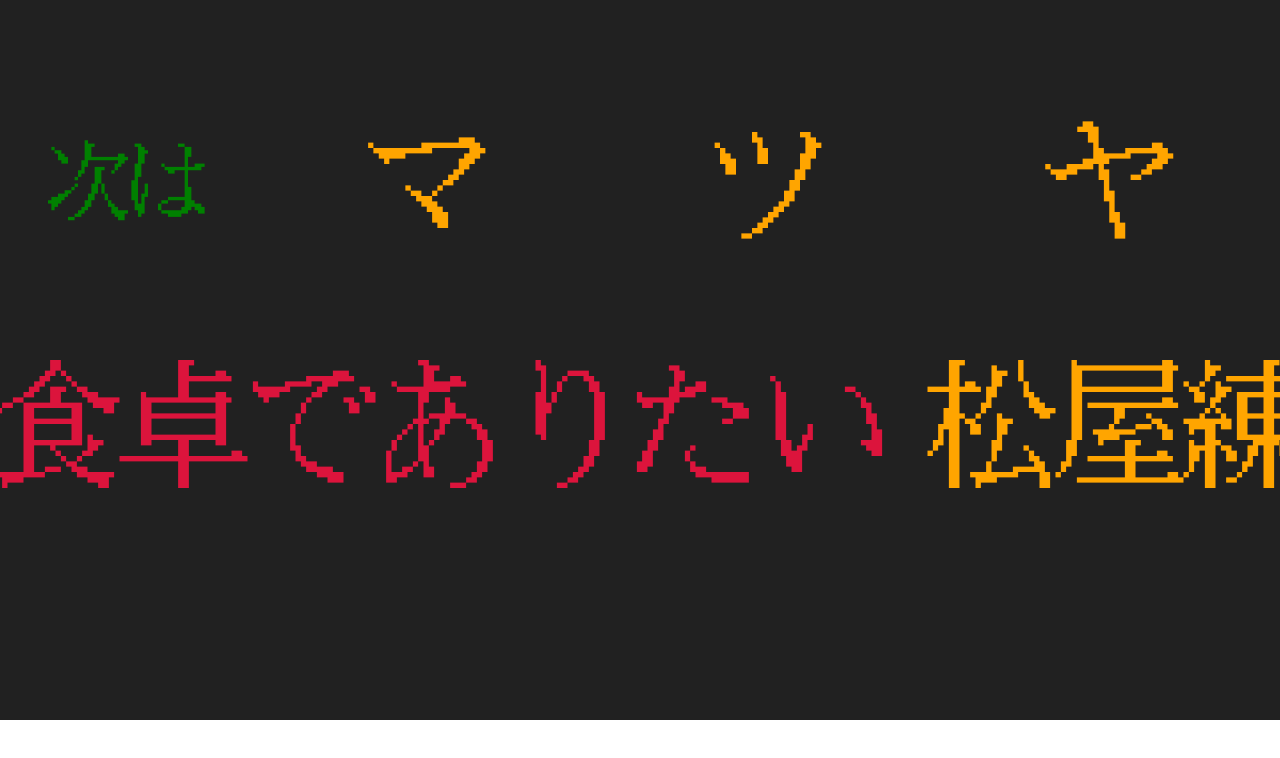
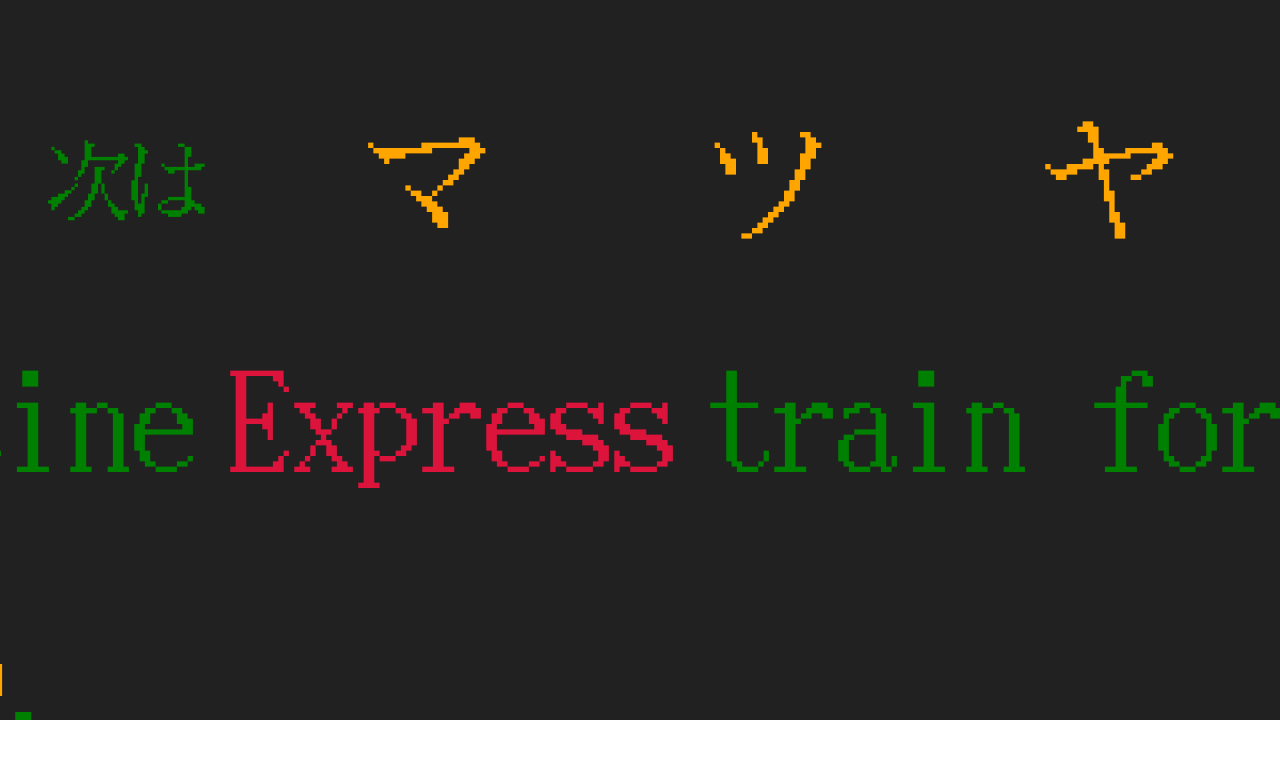
Before and after one commit to exp-tk/ledgen, a Next.js app: page / in a window 1280 px wide. Shown: the top 758 px of the page. Built offline with nearby package versions, Linux system fonts and the light colour scheme.

Commit message:
ブロック実装WIP

```diff
--- a/app/components/LEDBoard.module.css
+++ b/app/components/LEDBoard.module.css
@@ -9,6 +9,14 @@
   display: flex;
   justify-content: center;
   align-items: center;
-  gap: 2.5rem;
-  margin-right: 10rem;
 }
+
+.space {
+  width: 2rem;
+}
+.separator {
+  width: 10rem;
+}
+.narrow {
+  margin: 0 -2rem;
+}
--- a/app/components/LEDBoard.tsx
+++ b/app/components/LEDBoard.tsx
@@ -1,16 +1,34 @@
+import { useAtomValue } from "jotai";
 import Marquee from "react-fast-marquee";
+import { blockAtom } from "../state/block";
 import style from "./LEDBoard.module.css";
 import { Text } from "./Text";
 
-export const LEDBoard = () => (
+export const LEDBoard = () => {
+  const blocks = useAtomValue(blockAtom);
+  console.warn(blocks);
+  return (
     <Marquee className={style.marquee} gradient={false} speed={750}>
       <div className={style.container}>
-      <Text size="big">この電車は、松屋線</Text>
+        {blocks.map((block) =>
+          // TODO: 定数化
+          block.type !== "space" &&
+          block.type !== "separator" &&
+          block.type !== "narrow" ? (
+            <Text key={block.id} size="big" color={block.textColor ?? "green"}>
+              {block.value}
+            </Text>
+          ) : (
+            <div key={block.id} className={style[block.type]} />
+          )
+        )}
+        <div className={style.separator} />
+        {/* <Text size="big">この電車は、{lineName}</Text>
         <Text color="red" size="big">
-        急行
+          {trainTypeName}
         </Text>
         <Text color="orange" size="big">
-        朕邸行き
+          {finalDestinationName}行き
         </Text>
         <Text size="big">です。</Text>
         <Text color="red" size="big">
@@ -22,15 +40,16 @@
         <Text size="big">はこちらでお降りください。</Text>
       </div>
       <div className={style.container}>
-      <Text size="big">This is the Matsuya Line</Text>
+        <Text size="big">This is the {lineNameRoman}</Text>
         <Text color="red" size="big">
-        Express
+          {trainTypeNameRoman}
         </Text>
         <Text size="big">train for</Text>
         <Text color="orange" size="big">
-        TK Residence(TK-28)
+          {finalDestinationNameRoman}({finalDestinationNumber})
           <Text size="big">.</Text>
-      </Text>
+        </Text> */}
       </div>
     </Marquee>
   );
+};
--- a/app/components/Text.module.css
+++ b/app/components/Text.module.css
@@ -4,18 +4,6 @@
   justify-content: center;
   align-items: center;
   flex-shrink: 1;
-}
-
-.green {
-  color: green;
-}
-
-.orange {
-  color: orange;
-}
-
-.red {
-  color: crimson;
 }
 
 .normal {
--- a/app/components/Text.tsx
+++ b/app/components/Text.tsx
@@ -3,7 +3,7 @@
 
 type Props = {
   size?: "normal" | "big";
-  color?: "green" | "orange" | "red";
+  color?: string;
   children: ReactNode;
   enableSpacing?: boolean;
 };
@@ -23,11 +23,8 @@
           .map((c) => (
             <p
               key={c}
-              className={[
-                style.base,
-                style[size],
-                style[color],
-              ].join(" ")}
+              style={{ color }}
+              className={[style.base, style[size]].join(" ")}
             >
               {c}
             </p>
@@ -37,7 +34,7 @@
   }
 
   return (
-    <p className={[style.base, style[size], style[color]].join(" ")}>
+    <p className={[style.base, style[size]].join(" ")} style={{ color }}>
       {children}
     </p>
   );
--- /dev/null
+++ b/app/state/block.ts
@@ -0,0 +1,187 @@
+import { atom } from "jotai";
+import uniqueId from "lodash/uniqueId";
+
+type BlockType =
+  | "stationName"
+  | "stationNameKana"
+  | "stationNameRoman"
+  | "stationNumber"
+  | "lineName"
+  | "lineNameRoman"
+  | "trainTypeName"
+  | "trainTypeNameRoman"
+  | "finalDestinationName"
+  | "finalDestinationNameRoman"
+  | "finalDestinationNumber"
+  | "customText";
+
+type SpecialBlockType = "space" | "separator" | "narrow";
+
+type Block = {
+  readonly id: string;
+  readonly label: string;
+  readonly type: BlockType | SpecialBlockType;
+  value?: string;
+  textColor?: string;
+};
+
+type ColorPresetKey = "green" | "orange" | "red";
+const COLOR_PREST: Record<ColorPresetKey, string> = {
+  green: "green",
+  orange: "orange",
+  red: "crimson",
+} as const;
+
+const INITIAL_BLOCK_MAP: Record<BlockType, Block> = {
+  stationName: {
+    id: uniqueId(),
+    label: "駅名",
+    type: "stationName",
+    value: "松屋",
+    textColor: COLOR_PREST.orange,
+  },
+  stationNameKana: {
+    id: uniqueId(),
+    label: "駅名(読み)",
+    type: "stationNameKana",
+    value: "マツヤ",
+    textColor: COLOR_PREST.orange,
+  },
+  stationNameRoman: {
+    id: uniqueId(),
+    label: "駅名(ローマ字)",
+    type: "stationNameRoman",
+    value: "Matsuya",
+    textColor: COLOR_PREST.orange,
+  },
+  stationNumber: {
+    id: uniqueId(),
+    label: "駅番号",
+    type: "stationNumber",
+    value: "TK-28",
+    textColor: COLOR_PREST.orange,
+  },
+  lineName: {
+    id: uniqueId(),
+    label: "路線名",
+    type: "lineName",
+    value: "松屋線",
+    textColor: COLOR_PREST.green,
+  },
+  lineNameRoman: {
+    id: uniqueId(),
+    label: "路線名(ローマ字)",
+    type: "lineNameRoman",
+    value: "Matsuya Line",
+    textColor: COLOR_PREST.green,
+  },
+  trainTypeName: {
+    id: uniqueId(),
+    label: "種別名",
+    type: "trainTypeName",
+    value: "急行",
+    textColor: COLOR_PREST.red,
+  },
+  trainTypeNameRoman: {
+    id: uniqueId(),
+    label: "種別名(ローマ字)",
+    type: "trainTypeNameRoman",
+    value: "Express",
+    textColor: COLOR_PREST.red,
+  },
+  finalDestinationName: {
+    id: uniqueId(),
+    label: "終着駅",
+    type: "finalDestinationName",
+    value: "朕邸",
+    textColor: COLOR_PREST.orange,
+  },
+  finalDestinationNameRoman: {
+    id: uniqueId(),
+    label: "終着駅(ローマ字)",
+    type: "finalDestinationNameRoman",
+    value: "TK Residence",
+    textColor: COLOR_PREST.orange,
+  },
+  finalDestinationNumber: {
+    id: uniqueId(),
+    label: "終着駅番号",
+    type: "finalDestinationNumber",
+    value: "TK-28",
+    textColor: COLOR_PREST.orange,
+  },
+  customText: {
+    id: uniqueId(),
+    label: "カスタムテキスト",
+    type: "customText",
+    value: "",
+    textColor: COLOR_PREST.green,
+  },
+} as const;
+
+const SPECIAL_BLOCK_MAP: Record<SpecialBlockType, Block> = {
+  space: {
+    id: uniqueId(),
+    label: "スペース",
+    type: "space",
+  },
+  narrow: {
+    id: uniqueId(),
+    label: "スペース打ち消し",
+    type: "narrow",
+  },
+  separator: {
+    id: uniqueId(),
+    label: "スペース(大)",
+    type: "separator",
+  },
+};
+
+const makeCustomTextBlock = (
+  value: string,
+  textColor: ColorPresetKey = "green"
+): Block => ({
+  ...INITIAL_BLOCK_MAP.customText,
+  textColor,
+  value,
+});
+
+const makeStationNumberWithBracketBlocks = (): Block[] => [
+  SPECIAL_BLOCK_MAP.narrow,
+  makeCustomTextBlock("(", "orange"),
+  SPECIAL_BLOCK_MAP.narrow,
+  INITIAL_BLOCK_MAP.finalDestinationNumber,
+  SPECIAL_BLOCK_MAP.narrow,
+  makeCustomTextBlock(")", "orange"),
+  SPECIAL_BLOCK_MAP.narrow,
+];
+
+const japaneseInitialBlocks: Block[] = [
+  makeCustomTextBlock("この電車は、"),
+  INITIAL_BLOCK_MAP.lineName,
+  SPECIAL_BLOCK_MAP.space,
+  INITIAL_BLOCK_MAP.trainTypeName,
+  SPECIAL_BLOCK_MAP.space,
+  INITIAL_BLOCK_MAP.finalDestinationName,
+  makeCustomTextBlock("行き", "orange"),
+  SPECIAL_BLOCK_MAP.space,
+  makeCustomTextBlock("です。", "green"),
+];
+
+const englishInitialBlocks: Block[] = [
+  makeCustomTextBlock("This is the"),
+  INITIAL_BLOCK_MAP.lineNameRoman,
+  INITIAL_BLOCK_MAP.trainTypeNameRoman,
+  makeCustomTextBlock("train for"),
+  INITIAL_BLOCK_MAP.finalDestinationNameRoman,
+  ...makeStationNumberWithBracketBlocks(),
+  makeCustomTextBlock("."),
+].flatMap((blk) => [blk, SPECIAL_BLOCK_MAP.space]);
+
+const initialBlocks = [
+  ...japaneseInitialBlocks,
+  SPECIAL_BLOCK_MAP.separator,
+  ...englishInitialBlocks,
+];
+
+export const blockAtom = atom<Block[]>(initialBlocks);
--- a/package.json
+++ b/package.json
@@ -10,12 +10,14 @@
   },
   "dependencies": {
     "jotai": "^2.8.0",
+    "lodash": "^4.17.21",
     "next": "14.2.3",
     "react": "^18",
     "react-dom": "^18",
     "react-fast-marquee": "^1.6.4"
   },
   "devDependencies": {
+    "@types/lodash": "^4.17.4",
     "@types/node": "^20",
     "@types/react": "^18",
     "@types/react-dom": "^18",
```
Also changed, not shown: app/state/form.ts (added, +29 -0 lines), 1 other file (tests, documents, lock files or other folders). Lines whose indentation alone changed are shown as unchanged.
